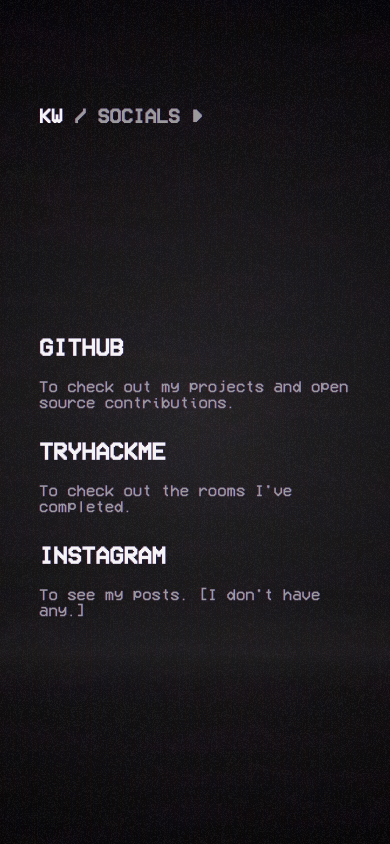
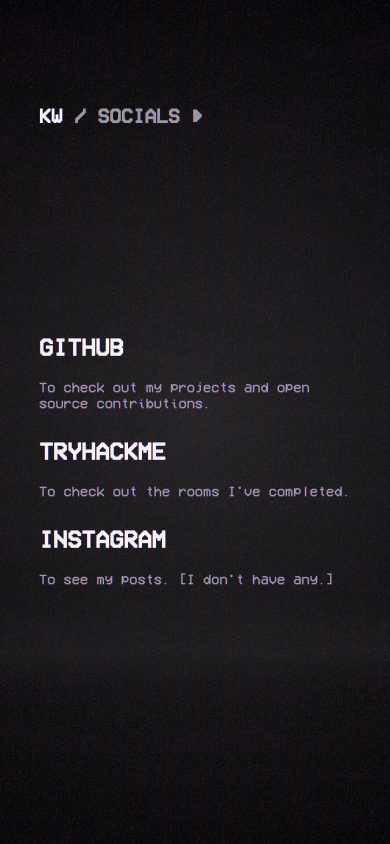
Before and after one commit to kunalwalavalkar/Portfolio, a React (Create React App) app: page /socials in a window 390 px wide. Built offline with nearby package versions, Linux system fonts and the light colour scheme.

Commit message:
First commit

```diff
--- a/src/index.css
+++ b/src/index.css
@@ -6,8 +6,8 @@
 	--text-primary: #a0a0a0;
   --text-secondary: #fff;
   --font-primary: "VCR OSD Mono",monospace;
-  --font-size-secondary: clamp(16px,1.8vw,34px);
   --font-size-primary: clamp(24px,4.6vw,64px);
+	--font-size-secondary: clamp(14px,1.8vw,30px);
 	--font-size-tertiary: clamp(20px,3vw,45px);
 }
 
--- a/src/pages/Socials.js
+++ b/src/pages/Socials.js
@@ -39,7 +39,7 @@
 						target="_blank"
 					/>
 				</h2>
-				<small className="description">To check out my projects and open source contributions.</small>
+				<span className="description">To check out my projects and open source contributions.</span>
 			</p>
 
 			<p className='spacing'>
@@ -51,7 +51,7 @@
 						target="_blank"
 					/>
 				</h2>
-				<small className="description">To check out the rooms I've completed.</small>
+				<span className="description">To check out the rooms I've completed.</span>
 			</p>
 
 			<p className='spacing'>
@@ -63,7 +63,7 @@
 						target="_blank"
 					/>
 				</h2>
-				<small className="description">To see my posts. [I don't have any.]</small>
+				<span className="description">To see my posts. [I don't have any.]</span>
 			</p>
 		</>
 	);
```
